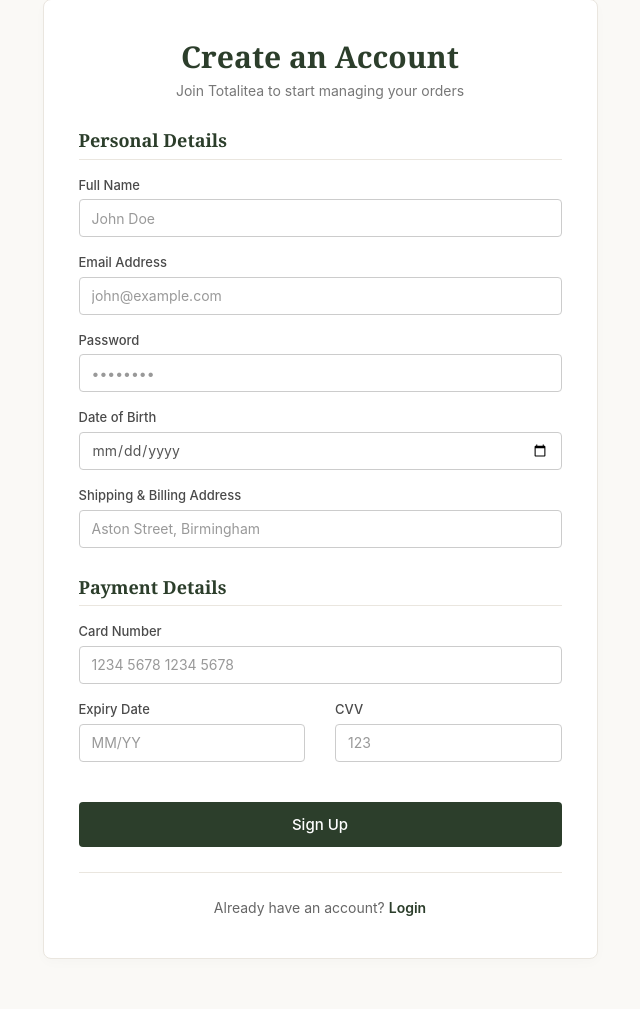
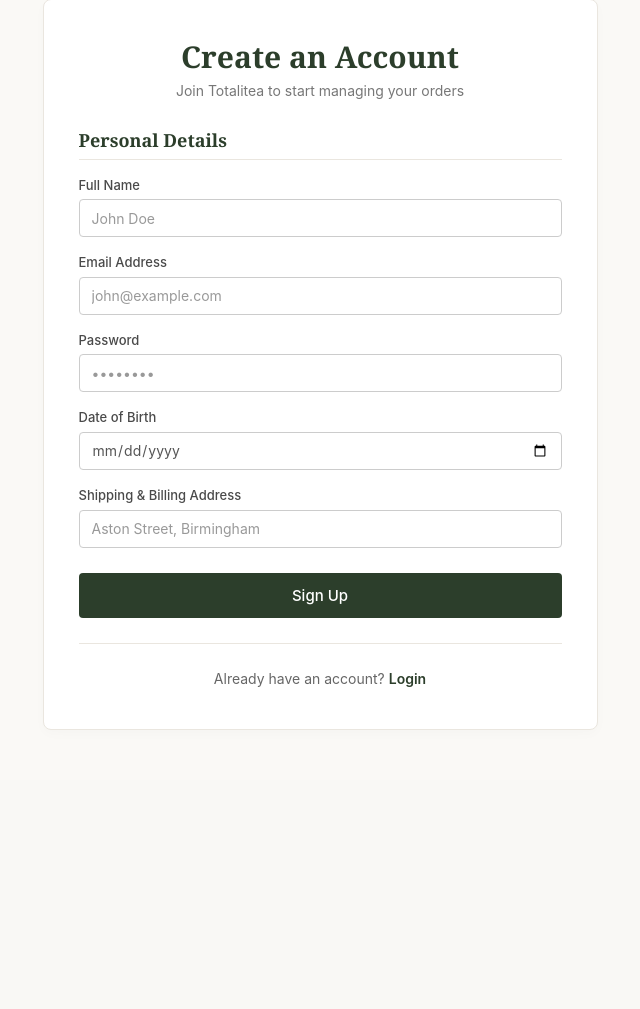
Before and after one commit to alfie066/Totalitea, a Java web app: page /register.jsp in a window 1280 px wide. Shown: the part 121-1130 px from the top of the page, without its empty margins (320-960 px from the left). After the commit the page ends 851 px from the top, so only its background shows below. Run offline with Tomcat 11, a stand-in JSP engine, Linux system fonts and the light colour scheme.

Commit message:
update register.jsp
removed payment details moving to checkout

```diff
--- a/WebContent/register.jsp
+++ b/WebContent/register.jsp
@@ -54,30 +54,7 @@
                                 style="border-radius: 4px; border: 1px solid #ccc; height: 38px; box-shadow: none;">
                         </div>
 
-                        <h4 style="color: #2c3e2b; font-family: Georgia, serif; font-weight: bold; border-bottom: 1px solid #eae6df; padding-bottom: 8px; margin-top: 30px; margin-bottom: 15px;">Payment Details</h4>
 
-                        <div class="form-group">
-                            <label style="color: #4a4a4a; font-weight: 500; font-size: 13px;">Card Number</label>
-                            <input type="text" name="creditCard" class="form-control" required placeholder="1234 5678 1234 5678" maxlength="19"
-                                style="border-radius: 4px; border: 1px solid #ccc; height: 38px; box-shadow: none;">
-                        </div>
-
-                        <div class="row">
-                            <div class="col-xs-6">
-                                <div class="form-group">
-                                    <label style="color: #4a4a4a; font-weight: 500; font-size: 13px;">Expiry Date</label>
-                                    <input type="text" name="expiryDate" class="form-control" required placeholder="MM/YY" maxlength="5"
-                                        style="border-radius: 4px; border: 1px solid #ccc; height: 38px; box-shadow: none;">
-                                </div>
-                            </div>
-                            <div class="col-xs-6">
-                                <div class="form-group">
-                                    <label style="color: #4a4a4a; font-weight: 500; font-size: 13px;">CVV</label>
-                                    <input type="text" name="cvv" class="form-control" required placeholder="123" maxlength="4"
-                                        style="border-radius: 4px; border: 1px solid #ccc; height: 38px; box-shadow: none;">
-                                </div>
-                            </div>
-                        </div>
 
                         <button type="submit" class="btn btn-block"
                             style="background-color: #2c3e2b; color: #ffffff; font-weight: 500; border-radius: 4px; padding: 12px; font-size: 15px; border: none; margin-top: 25px;">
```
